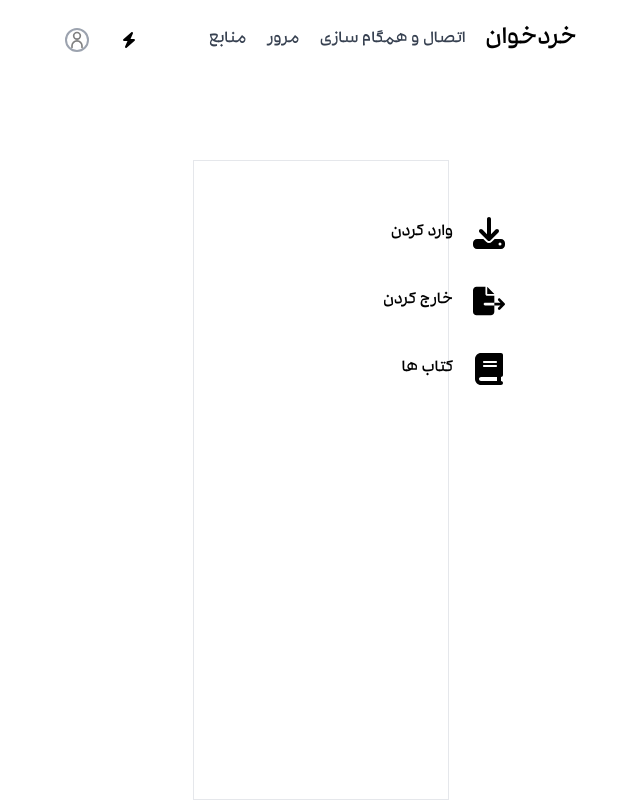
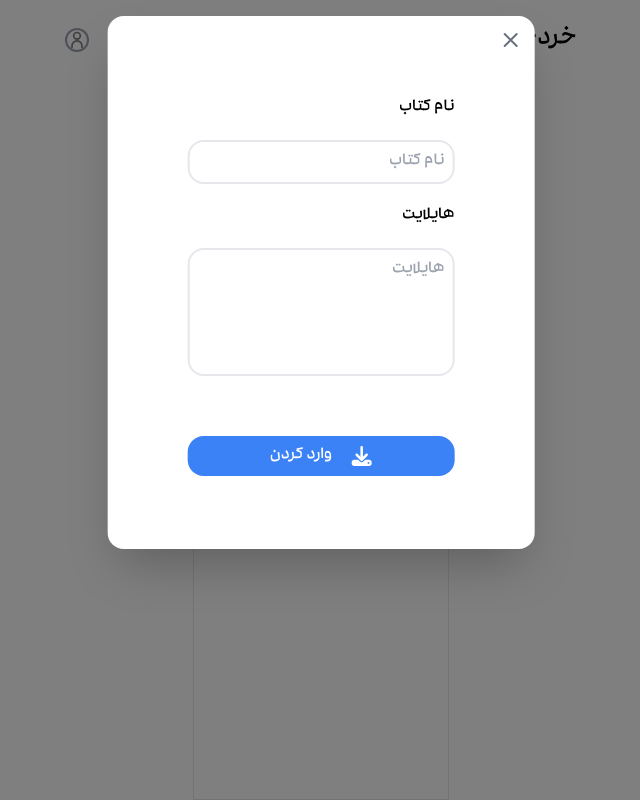
Before and after one commit to 52-Hertz-Mind/KheradKhan, a React (Vite) app: page /dashboard in a window 1280 px wide. Both pictures are taken after a click on the button "وارد کردن". Shown: the top 800 px of the page, without its empty margins (319-959 px from the left). Built offline with nearby package versions, Linux system fonts and the light colour scheme.

Commit message:
[#10-ADD] import pop-up

```diff
--- a/src/Pages/Dashboard.tsx
+++ b/src/Pages/Dashboard.tsx
@@ -6,14 +6,20 @@ import {
   faFileExport,
 } from '@fortawesome/free-solid-svg-icons';
 import { FontAwesomeIcon } from '@fortawesome/react-fontawesome';
+import ImportScreen from '../components/ImportScreen.tsx';
+import { useState } from 'react';
 
 function Dashboard() {
+  const [isImportScreenOpen, setIsImportScreenOpen] = useState(false);
   return (
     <div>
       <DashboardHeader />
       <div dir="rtl" className="flex justify-center h-screen px-96 py-20">
         <div className="flex flex-col gap-5 items-center border p-12 w-1/2">
-          <button className="flex gap-5 items-center w-96 p-2 rounded-2xl hover:bg-gray-200  duration-300 group">
+          <button
+            onClick={() => setIsImportScreenOpen(!isImportScreenOpen)}
+            className="flex gap-5 items-center w-96 p-2 rounded-2xl hover:bg-gray-200  duration-300 group"
+          >
             <FontAwesomeIcon
               icon={faDownload}
               className="size-8 transition-transform duration-300 group-hover:scale-110"
@@ -37,6 +43,10 @@ function Dashboard() {
           </button>
         </div>
       </div>
+      <ImportScreen
+        isOpen={isImportScreenOpen}
+        setIsOpen={setIsImportScreenOpen}
+      />
       <Footer />
     </div>
   );
--- /dev/null
+++ b/src/components/ImportScreen.tsx
@@ -0,0 +1,87 @@
+import { useState } from 'react';
+import { useNavigate } from 'react-router-dom';
+import { faDownload } from '@fortawesome/free-solid-svg-icons';
+import { FontAwesomeIcon } from '@fortawesome/react-fontawesome';
+
+interface props {
+  isOpen: boolean;
+  setIsOpen: (value: boolean) => void;
+}
+
+const ImportScreen: React.FC<props> = ({ isOpen, setIsOpen }) => {
+  const [bookName, setBookName] = useState('');
+  const [writerName, setWriterName] = useState('');
+
+  function signIn() {
+    // console.log(email, password);
+    setIsOpen(false);
+  }
+  function closePopup() {
+    setIsOpen(false);
+  }
+  if (!isOpen) return null;
+  return (
+    <div
+      className="fixed inset-0 flex items-center justify-center bg-black bg-opacity-50 z-50"
+      onClick={closePopup}
+    >
+      <div
+        className="fixed top-1/2 left-1/2 transform -translate-x-1/2 -translate-y-96 h-2/3 w-1/3 bg-white rounded-2xl shadow-2xl p-20 z-20"
+        onClick={(e) => e.stopPropagation()}
+      >
+        <form onSubmit={signIn} className="flex flex-col gap-5" dir="rtl">
+          <label htmlFor="email">نام کتاب</label>
+          <input
+            required
+            type="text"
+            placeholder="نام کتاب"
+            className="p-2 border-2 rounded-2xl"
+            value={bookName}
+            onChange={(e) => setBookName(e.target.value)}
+          />
+          <label htmlFor="password">هایلایت</label>
+          <textarea
+            required
+            placeholder="هایلایت"
+            className="p-2 border-2 rounded-2xl h-32 w-full resize-none"
+            value={writerName}
+            onChange={(e) => setWriterName(e.target.value)}
+          />
+
+          <button
+            onSubmit={signIn}
+            className="flex items-center justify-center gap-5 mt-10 bg-blue-500 rounded-2xl p-2 text-white hover:bg-blue-700 duration-150"
+          >
+            <FontAwesomeIcon
+              icon={faDownload}
+              className="size-5 transition-transform duration-300 group-hover:scale-110"
+            />
+            <p>وارد کردن</p>
+          </button>
+        </form>
+        <button
+          onClick={closePopup}
+          className="absolute top-2 right-2 p-1 rounded-full hover:bg-gray-100 transition-colors duration-200"
+          aria-label="Close sign-in popup"
+        >
+          <svg
+            xmlns="http://www.w3.org/2000/svg"
+            className="h-6 w-6 text-gray-500"
+            fill="none"
+            viewBox="0 0 24 24"
+            stroke="currentColor"
+          >
+            <path
+              strokeLinecap="round"
+              strokeLinejoin="round"
+              strokeWidth={2}
+              d="M6 18L18 6M6 6l12 12"
+            />
+          </svg>
+        </button>
+      </div>
+    </div>
+  );
+};
+
+export default ImportScreen;
```
